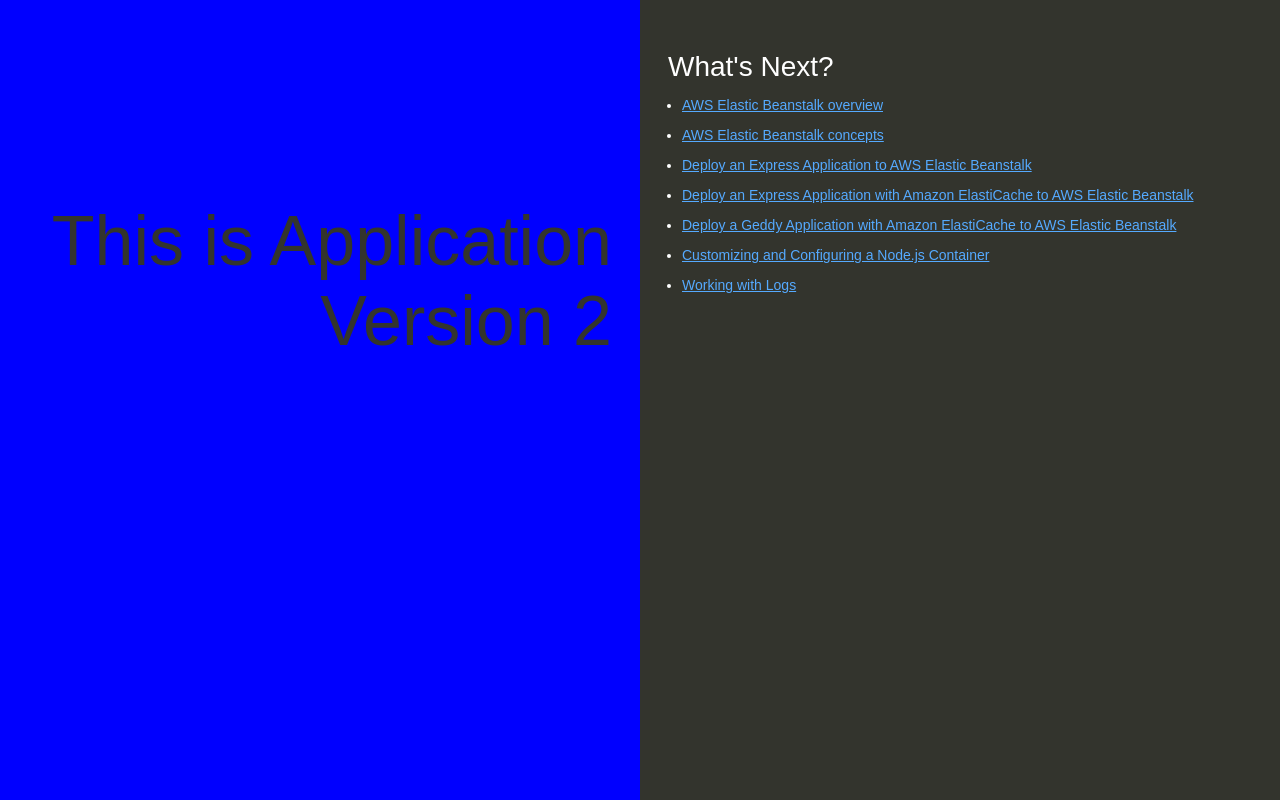
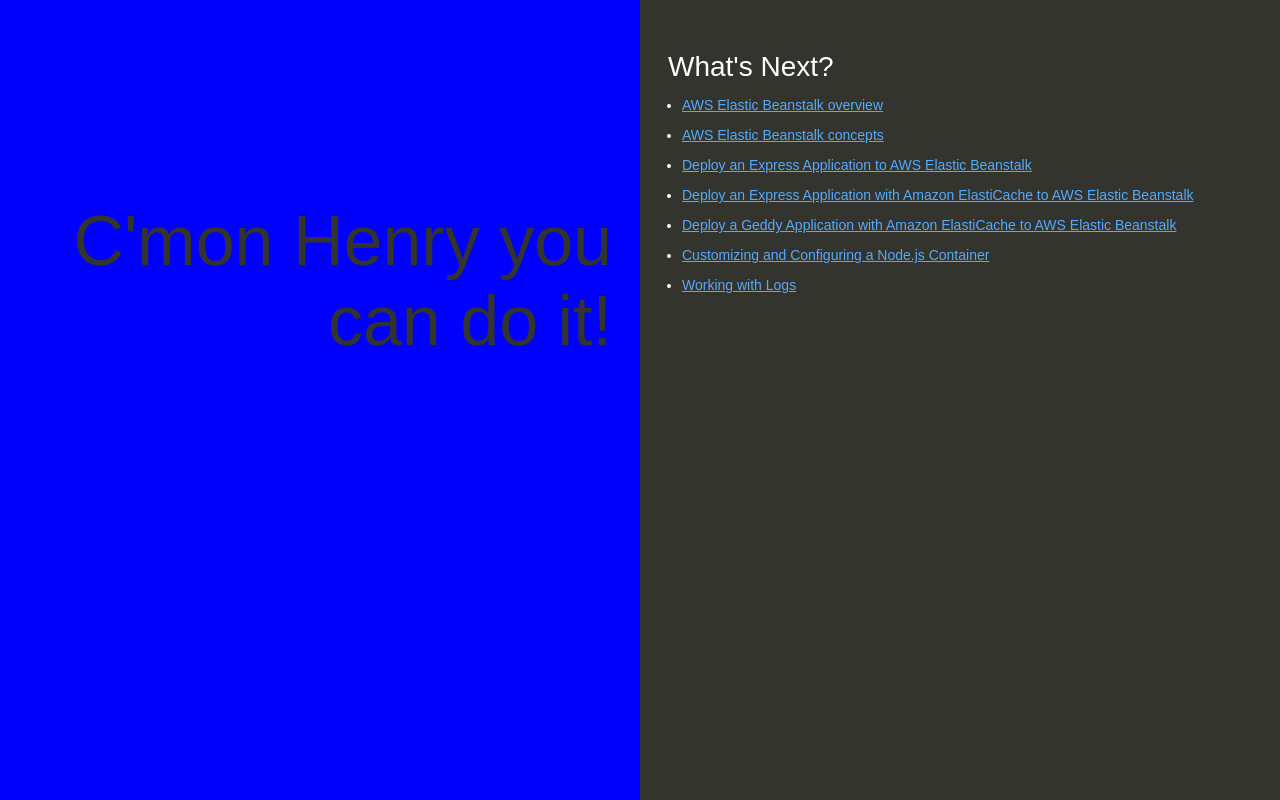
Before and after one commit to Elk-dev/beanstalkPro, a website: page index.html in a window 1280 px wide. Drawn offline with Linux system fonts and the light colour scheme.

Commit message:
Lets go Henry

```diff
--- a/index.html
+++ b/index.html
@@ -74,7 +74,7 @@
   </head>
   <body>
     <div class="textColumn">
-      <h1>This is Application Version 2</h1>
+      <h1>C'mon Henry you can do it!</h1>
     </div>
     <div class="linksColumn">
       <h2>What's Next?</h2>
```
